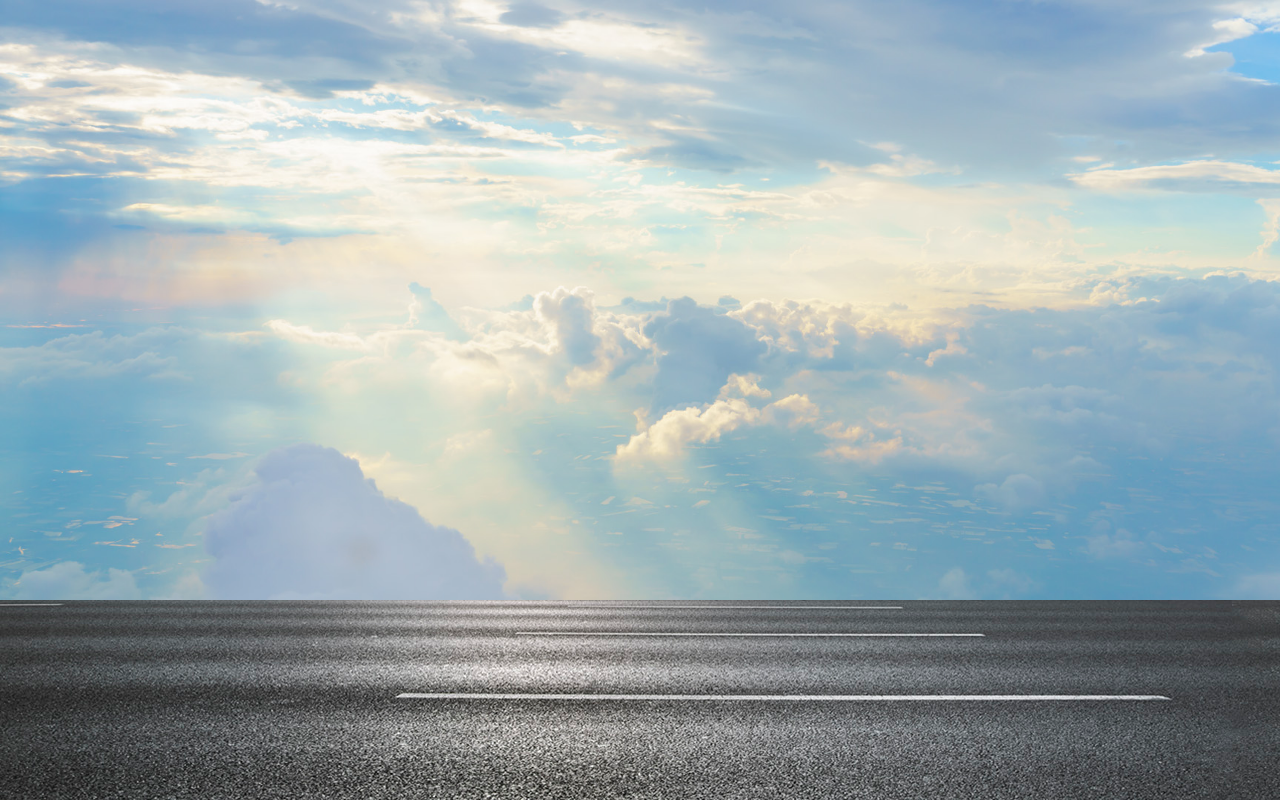
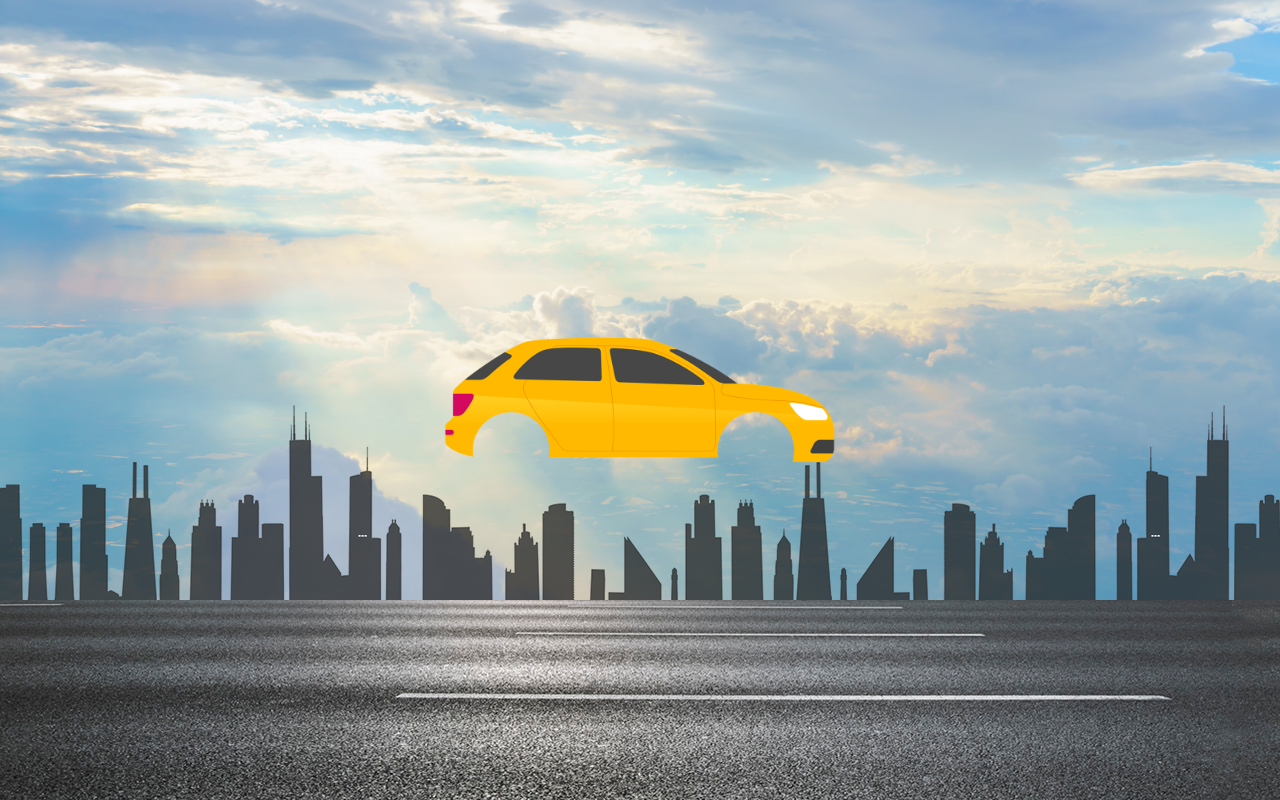
Before and after one commit to SaraNiknamHesar/car_animation, a plain HTML site: page index.html in a window 1280 px wide. Drawn offline with Linux system fonts and the light colour scheme; files whose address does not match are found by name.

Commit message:
creating_road_spinning_and_cars_with_building

```diff
--- a/assets/css/style.css
+++ b/assets/css/style.css
@@ -1,6 +1,7 @@
 @import "_grid-system.css";
 @import "_reset.css";
-.main-bg{
+
+.main-bg {
     width: 100%;
     height: 100vh;
     background-image: url("../img/sky.jpg");
@@ -9,7 +10,9 @@
     position: relative;
     overflow-x: hidden;
 }
-.road{
+
+.road {
+    background-image: url("../img/road.jpg");
     height: 200px;
     width: 500%;
     display: block;
@@ -17,4 +20,49 @@
     bottom: 0;
     left: 0;
     right: 0;
+    z-index: 1;
+    background-repeat: repeat-x;
+    animation: road 5s linear infinite;
 }
+
+@keyframes road {
+    0% {
+        transform: translateX(0px);
+    }
+    100% {
+        transform: translateX(-4000px);
+    }
+}
+.city {
+    position: absolute;
+    left: 0;
+    right: 0;
+    bottom: 20%;
+    width: 500%;
+    height: 250px;
+    background-repeat: repeat-x;
+    background-image: url("../img/city.png");
+    animation: city 10s linear infinite;
+}
+@keyframes city{
+    0% {
+        transform: translateX(0px);
+    }
+    100% {
+        transform: translateX(-4000px);
+    }
+}
+.car{
+    width: 100%;
+}
+.car{
+    width: 400px;
+    position: absolute;
+    left: 50%;
+    bottom: 38%;
+    transform: translateX(-50%);
+}
+.car img{
+    width: 100%;
+
+}
--- a/index.html
+++ b/index.html
@@ -10,11 +10,13 @@
 </head>
 <body>
 <div class="main-bg">
-<div class="road">
-<figure>
-    <img src="assets/img/road.jpg" alt="">
-</figure>
-</div>
+    <div class="road"></div>
+    <div class="city"></div>
+    <div class="car">
+        <figure>
+            <img src="assets/img/car.png" alt="">
+        </figure>
+    </div>
 </div>
 </body>
 </html>
```
